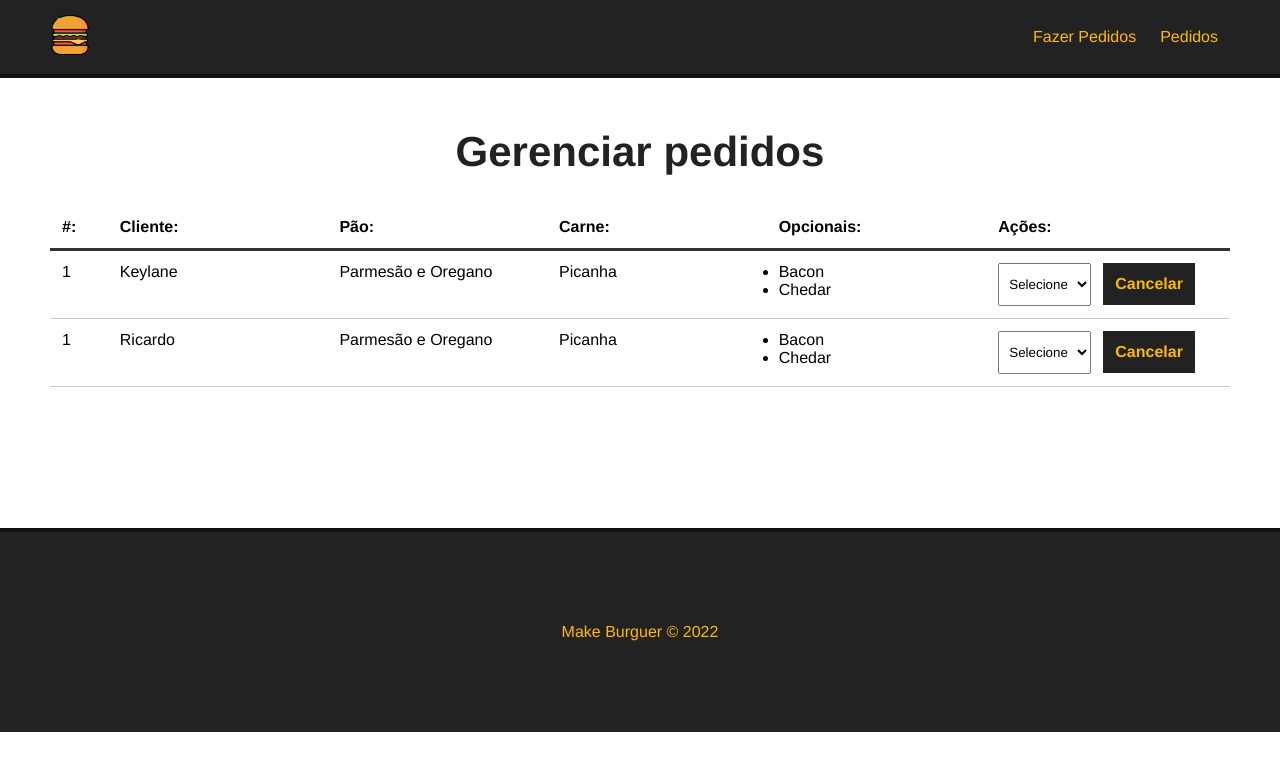
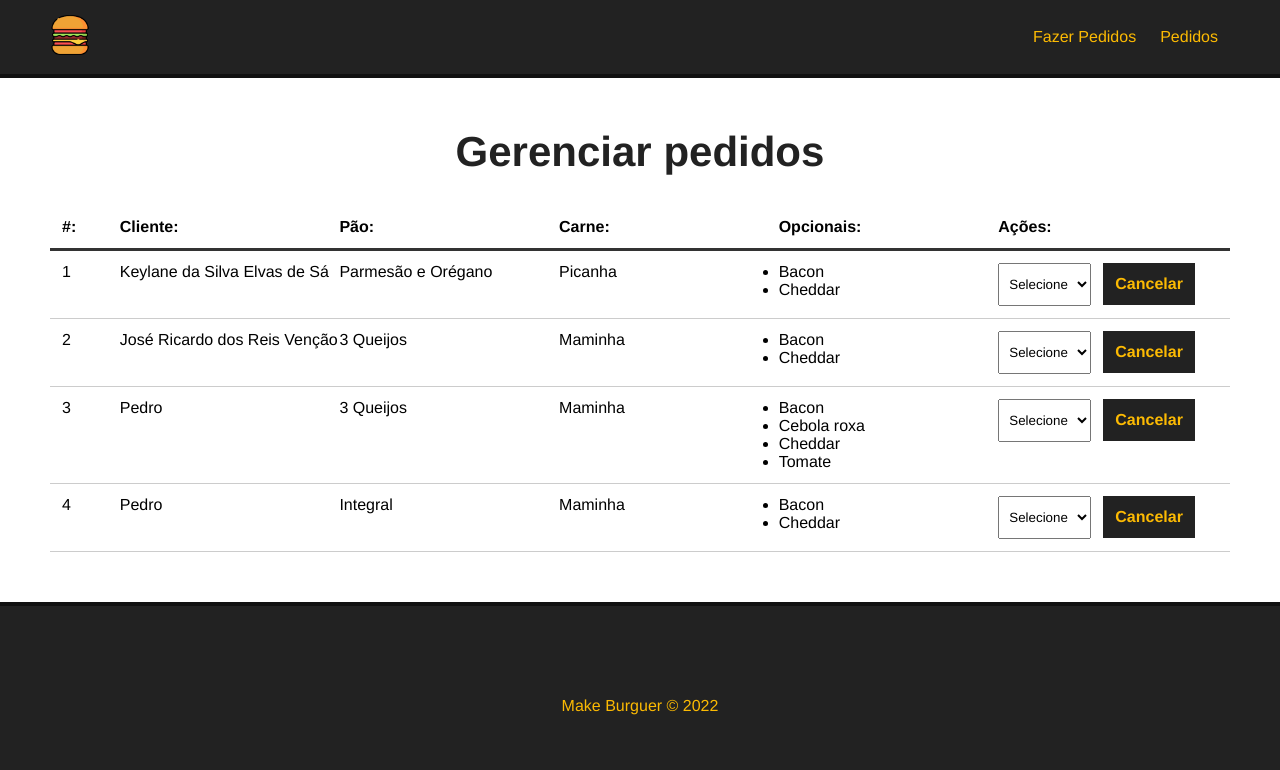
Before and after one commit to KeylaneSilva/initVuejs, a Vue app in the folder make-burguer/: page /pedidos in a window 1280 px wide. Shown: the top 770 px of the page. Built offline with nearby package versions, Linux system fonts and the light colour scheme; data requests are answered from the project's data file.

Commit message:
resgatando pedidos do banco

```diff
--- a/make-burguer/src/components/Dashboard.vue
+++ b/make-burguer/src/components/Dashboard.vue
@@ -11,33 +11,14 @@
       </div>
     </div>
     <div id="burger-table-rows">
-      <div class="burger-table-row">
-        <div class="order-number">1</div>
-        <div>Keylane</div>
-        <div>Parmesão e Oregano</div>
-        <div>Picanha</div>
+      <div class="burger-table-row" v-for="burger in burgers" :key="burger.id">
+        <div class="order-number">{{burger.id}}</div>
+        <div>{{burger.nome}}</div>
+        <div>{{burger.pao}}</div>
+        <div>{{burger.carne}}</div>
         <div>
           <ul>
-            <li>Bacon</li>
-            <li>Chedar</li>
-          </ul>
-        </div>
-        <div>
-          <select name="status" class="status">
-            <option value="">Selecione</option>
-          </select>
-          <button class="delete-btn">Cancelar</button>
-        </div>
-      </div>
-      <div class="burger-table-row">
-        <div class="order-number">1</div>
-        <div>Ricardo</div>
-        <div>Parmesão e Oregano</div>
-        <div>Picanha</div>
-        <div>
-          <ul>
-            <li>Bacon</li>
-            <li>Chedar</li>
+            <li v-for="(opcional, index) in burger.opcionais" :key="index">{{opcional}}</li>
           </ul>
         </div>
         <div>
@@ -53,7 +34,31 @@
 
 <script>
   export default{
-    name: 'Dashboard'
+    name: 'Dashboard',
+
+    data(){
+      return{
+        burgers: null,
+        burger_id: null,
+        status: []
+      }
+    },
+
+    methods:{
+      async getBurgers(){
+        const req = await fetch("http://localhost:3000/burgers")
+        const data = await req.json()
+
+        this.burgers = data;
+        console.log(this.burgers)
+
+        // resgatando status
+      }
+    },
+
+    mounted(){
+      this.getBurgers()
+    }
   }
 </script>
 
```
